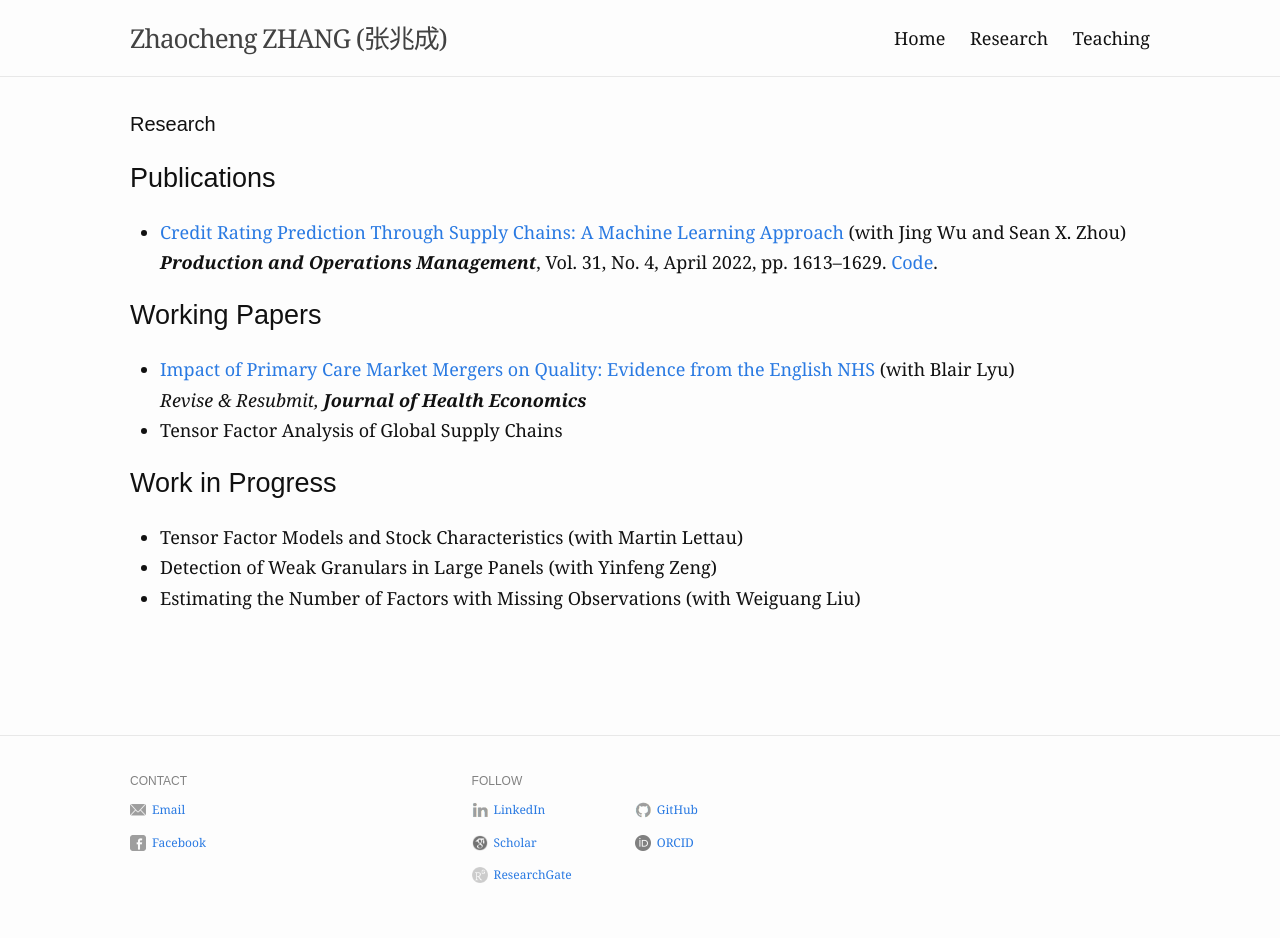
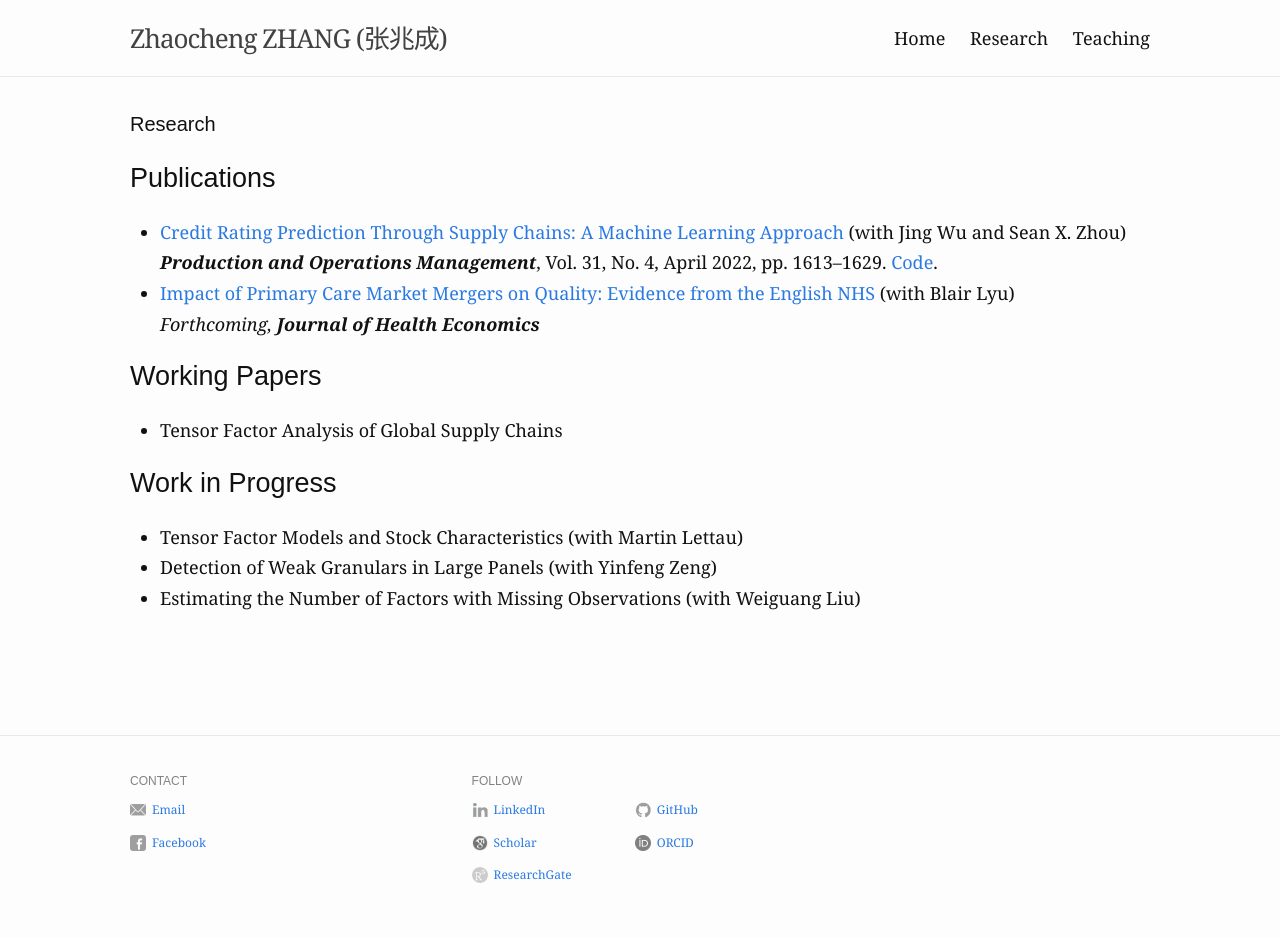
Before and after one commit to zhaocheng-zhang/zhaocheng-zhang.github.io, a Jekyll site: the page built from research.md, in a window 1280 px wide. Built offline with Jekyll 4.4.1, drawn with Linux system fonts in a browser that asks for light colours.

Commit message:
Update research.md

```diff
--- a/research.md
+++ b/research.md
@@ -8,12 +8,12 @@ slug: /research
 
 * [Credit Rating Prediction Through Supply Chains: A Machine Learning Approach](https://doi.org/10.1111/poms.13634) (with Jing Wu and Sean X. Zhou)\
    ***Production and Operations Management***, Vol. 31, No. 4, April 2022, pp. 1613–1629. <!--Media at [POMS](https://youtu.be/ybiD_tnwa2g) and [CUHK](https://cbk.bschool.cuhk.edu.hk/supply-chain-health-a-new-way-to-predict-credit-ratings/);--> [Code](https://github.com/zhaocheng-zhang/CreditRatingSC).
+* [Impact of Primary Care Market Mergers on Quality: Evidence from the English NHS](https://papers.ssrn.com/sol3/papers.cfm?abstract_id=4918321) (with Blair Lyu)\
+   *Forthcoming,* ***Journal of Health Economics***
 
 
 ## Working Papers
 
-* [Impact of Primary Care Market Mergers on Quality: Evidence from the English NHS](https://papers.ssrn.com/sol3/papers.cfm?abstract_id=4918321) (with Blair Lyu)\
-   *Revise & Resubmit,* ***Journal of Health Economics***
 * Tensor Factor Analysis of Global Supply Chains <!--(with Weichen Wang and Jing Wu)-->
 
 
```
